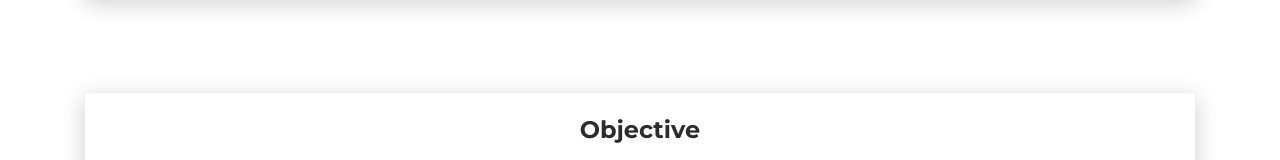
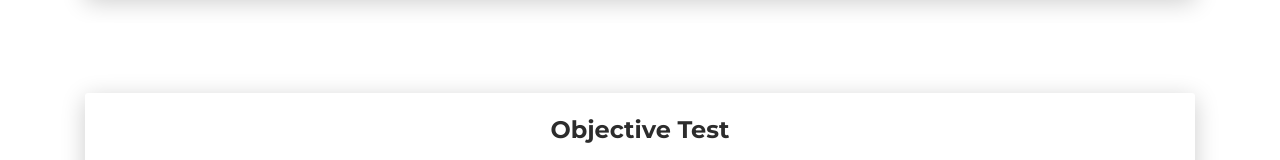
Before and after one commit to jhmurphy/jhmurphy.github.io, a plain HTML site: page index.html in a window 1280 px wide. Shown: the part 813-973 px from the top of the page. Drawn offline with Linux system fonts and the light colour scheme.

Commit message:
Git push test

```diff
--- a/index.html
+++ b/index.html
@@ -93,7 +93,7 @@
     <div class="card" data-aos="fade-up" data-aos-offset="10">
       <div class="row">
           <div class="card-body">
-            <div class="h4 mt-0 title" align="center">Objective</div>
+            <div class="h4 mt-0 title" align="center">Objective Test</div>
             <p align="center">My goal is to use my degree to be able to help people. I want to be able to develop software that will help people have better lives in some way. There are many different avenues that I can explore when it comes to this aspiration. I am open to whatever opportunities are available to me, and I know that there are many quality organizations that strive to develop world changing, ethical, and helpful software.</p>
           </div>
       </div>
```
